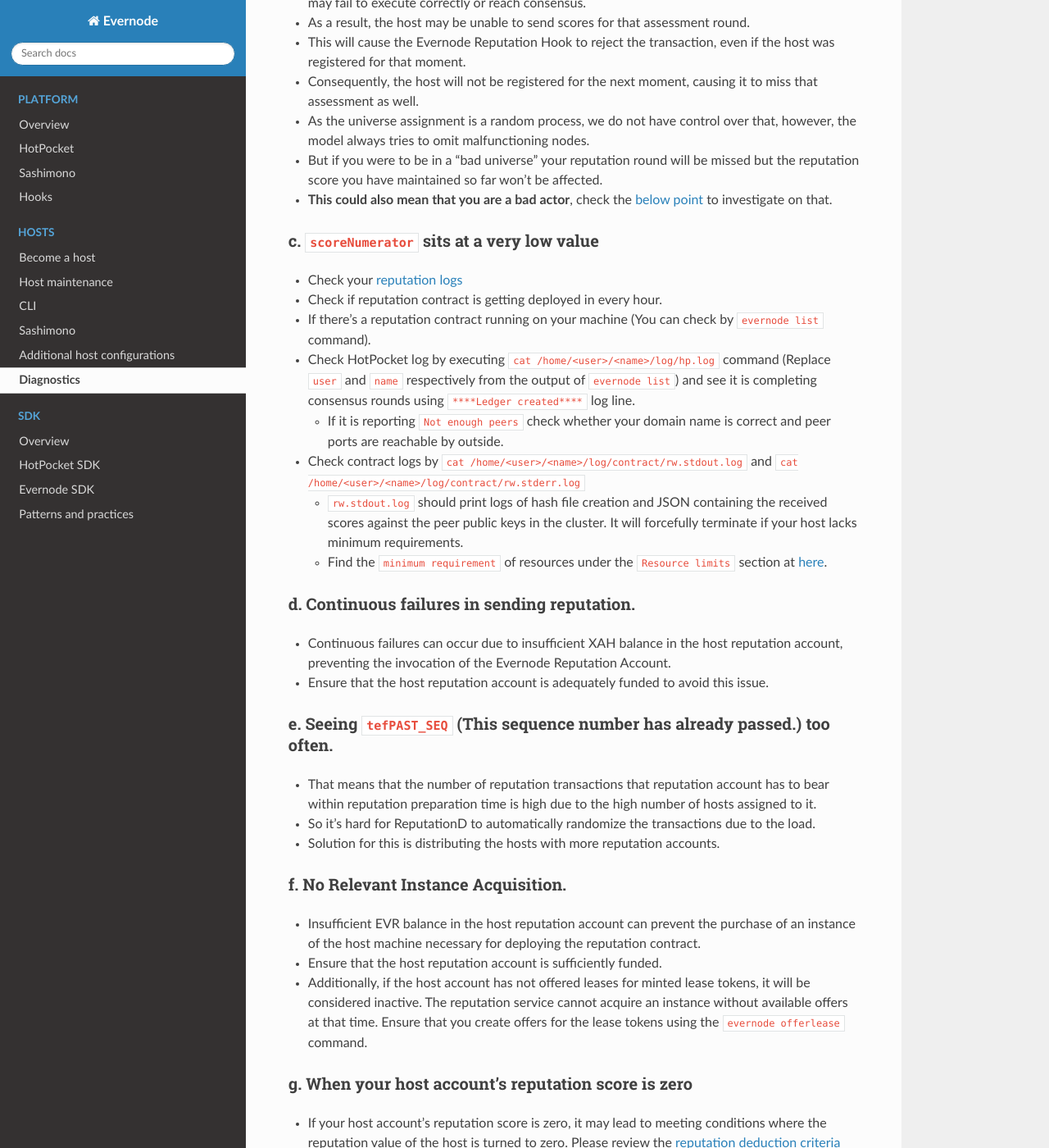
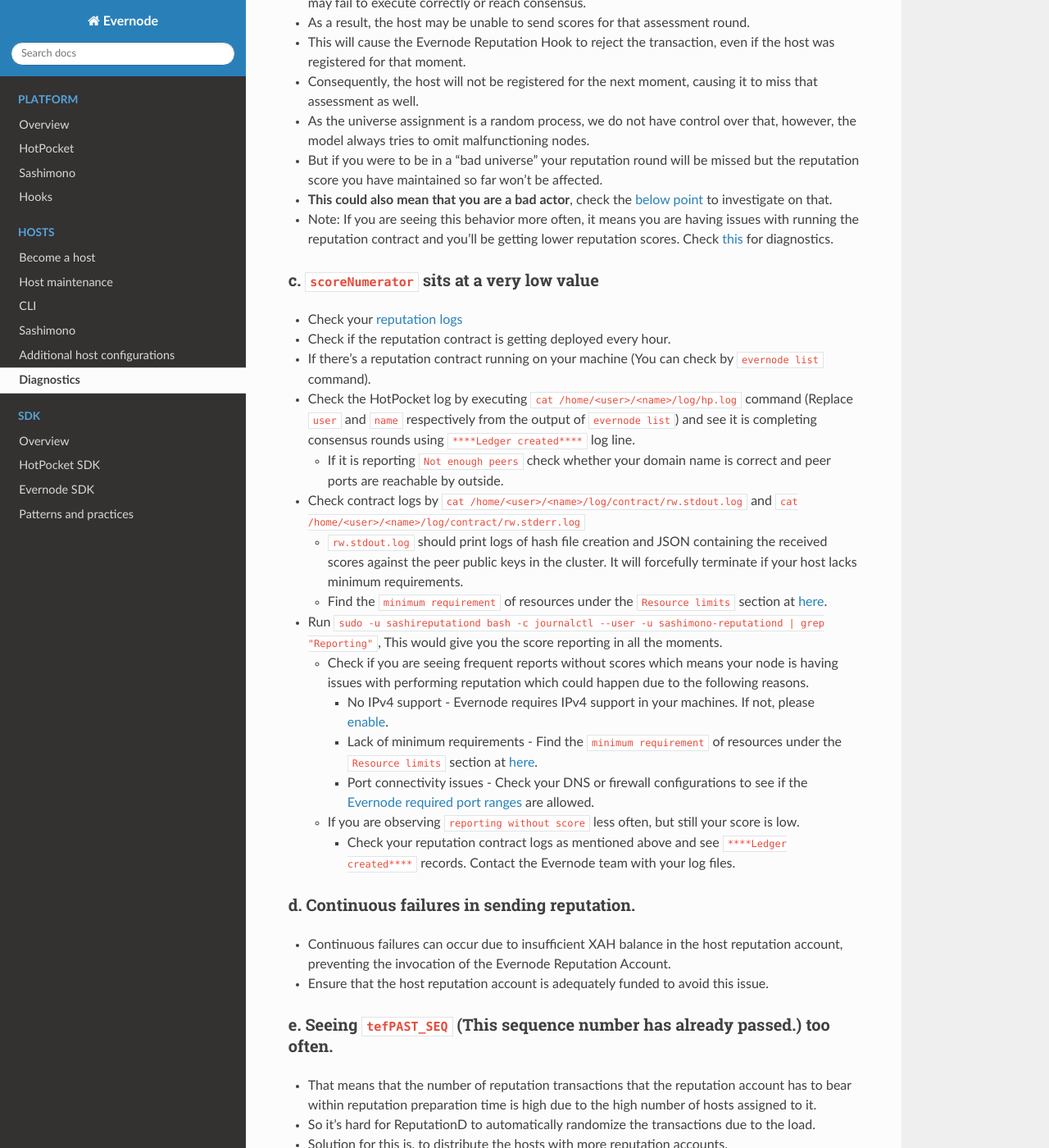
Before and after one commit to tequdev/evernode-docs, a Sphinx documentation site: the page built from docs/source/hosts/evernode-diagnostics.md, in a window 1280 px wide and 1400 px high, scrolled down 4457 px. Shown: the whole window at 82% size. Built offline with Sphinx 7.4.7 and the Read the Docs theme 2.0.0, drawn with Linux system fonts in a browser that asks for light colours.

Commit message:
Added additional diagnostics (#40)

```diff
--- a/docs/source/hosts/evernode-diagnostics.md
+++ b/docs/source/hosts/evernode-diagnostics.md
@@ -125,25 +125,33 @@
 - As the universe assignment is a random process, we do not have control over that, however, the model always tries to omit malfunctioning nodes.
 - But if you were to be in a "bad universe" your reputation round will be missed but the reputation score you have maintained so far won't be affected.
 - **This could also mean that you are a bad actor**, check the [below point](#c-scorenumerator-sits-at-a-very-low-value) to investigate on that.
+- Note: If you are seeing this behavior more often, it means you are having issues with running the reputation contract and you'll be getting lower reputation scores. Check [this](#c-scorenumerator-sits-at-a-very-low-value) for diagnostics.
 
 ### c. `scoreNumerator` sits at a very low value
 - Check your [reputation logs](#a-health-of-reputationd-service)
-- Check if reputation contract is getting deployed in every hour.
+- Check if the reputation contract is getting deployed every hour.
 - If there's a reputation contract running on your machine (You can check by `evernode list` command).
-- Check HotPocket log by executing `cat /home/<user>/<name>/log/hp.log` command (Replace `user` and `name` respectively from the output of `evernode list`) and see it is completing consensus rounds using `****Ledger created****` log line.
+- Check the HotPocket log by executing `cat /home/<user>/<name>/log/hp.log` command (Replace `user` and `name` respectively from the output of `evernode list`) and see it is completing consensus rounds using `****Ledger created****` log line.
   - If it is reporting `Not enough peers` check whether your domain name is correct and peer ports are reachable by outside.
 - Check contract logs by `cat /home/<user>/<name>/log/contract/rw.stdout.log` and `cat /home/<user>/<name>/log/contract/rw.stderr.log`
   - `rw.stdout.log` should print logs of hash file creation and JSON containing the received scores against the peer public keys in the cluster. It will forcefully terminate if your host lacks minimum requirements.
   - Find the `minimum requirement` of resources under the `Resource limits` section at [here](./evernode-host.md#important-tips-for-installation).
+- Run `sudo -u sashireputationd bash -c journalctl --user -u sashimono-reputationd | grep "Reporting"`, This would give you the score reporting in all the moments.
+  - Check if you are seeing frequent reports without scores which means your node is having issues with performing reputation which could happen due to the following reasons.
+    - No IPv4 support - Evernode requires IPv4 support in your machines. If not, please [enable](./additional-configurations.md#configuring-ipv4-in-your-vps).
+    - Lack of minimum requirements - Find the `minimum requirement` of resources under the `Resource limits` section at [here](./evernode-host.md#important-tips-for-installation).
+    - Port connectivity issues - Check your DNS or firewall configurations to see if the [Evernode required port ranges](./evernode-host.md#firewalls-and-ports) are allowed.
+  - If you are observing `reporting without score` less often, but still your score is low.
+    - Check your reputation contract logs as mentioned above and see `****Ledger created****` records. Contact the Evernode team with your log files.
 
 ### d. Continuous failures in sending reputation.
 - Continuous failures can occur due to insufficient XAH balance in the host reputation account, preventing the invocation of the Evernode Reputation Account.
 - Ensure that the host reputation account is adequately funded to avoid this issue.
 
 ### e. Seeing `tefPAST_SEQ` (This sequence number has already passed.) too often.
-- That means that the number of reputation transactions that reputation account has to bear within reputation preparation time is high due to the high number of hosts assigned to it.
+- That means that the number of reputation transactions that the reputation account has to bear within reputation preparation time is high due to the high number of hosts assigned to it.
 - So it's hard for ReputationD to automatically randomize the transactions due to the load.
-- Solution for this is distributing the hosts with more reputation accounts.
+- Solution for this is, to distribute the hosts with more reputation accounts.
 
 ### f. No Relevant Instance Acquisition.
 - Insufficient EVR balance in the host reputation account can prevent the purchase of an instance of the host machine necessary for deploying the reputation contract.
```
Also changed, not shown: docs/source/hosts/evernode-host.md (+6 -6 lines), docs/source/sdk/hotpocket/tutorials/basics.md (+1 -1 lines).
